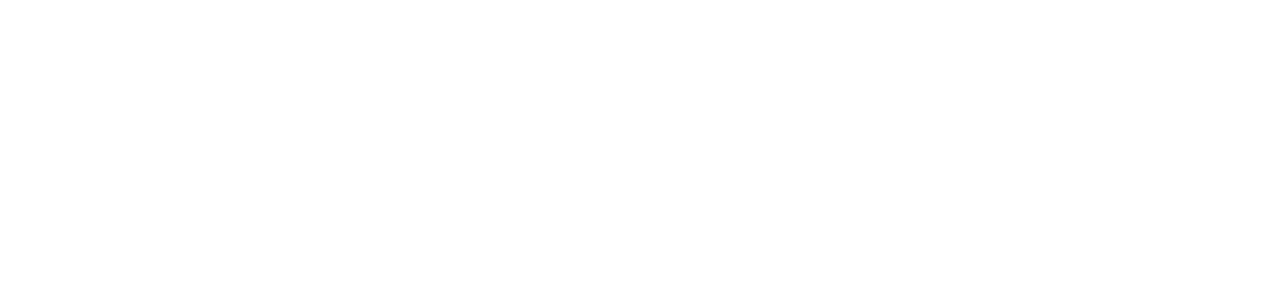
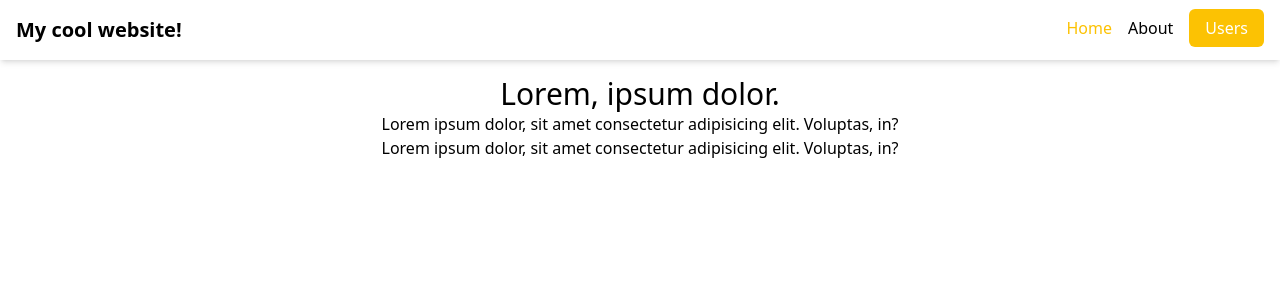
Before and after one commit to kubgus/learning-nuxt, a Nuxt app: page / in a window 1280 px wide. Shown: the top 300 px of the page. Built offline with nearby package versions, Linux system fonts and the light colour scheme.

Commit message:
Decent looking page

```diff
--- a/assets/css/tailwind.css
+++ b/assets/css/tailwind.css
@@ -4,6 +4,6 @@
 
 @layer components {
   .btn {
-    @apply px-4 py-2 rounded-md bg-blue-600 text-yellow-300;
+    @apply px-4 py-2 rounded-md text-back bg-test;
   }
 }
--- /dev/null
+++ b/layouts/default.vue
@@ -0,0 +1,29 @@
+<template>
+    <div>
+        <header class="shadow-md bg-back">
+            <nav class="container p-4 flex justify-between">
+                <h1 class="text-xl font-bold">My cool website!</h1>
+
+                <ul class="ml-auto flex gap-4 font-medium">
+                    <li><NuxtLink to="/">Home</NuxtLink></li>
+                    <li><NuxtLink to="/about">About</NuxtLink></li>
+                    <li><NuxtLink to="/users" class="btn">Users</NuxtLink></li>
+                </ul>
+            </nav>
+        </header>
+    </div>
+
+    <div class="container text-center p-4">
+        <slot />
+    </div>
+</template>
+
+<script setup>
+
+</script>
+
+<style lang="scss" scoped>
+    .router-link-exact-active:not(.btn) {
+        @apply text-test;
+    }
+</style>
--- /dev/null
+++ b/pages/about.vue
@@ -0,0 +1,15 @@
+<template>
+    <div>
+        <h1 class="text-3xl">About Us</h1>
+        <p>This is a test website because yes!</p>
+        <p>Give us $!</p>
+    </div>
+</template>
+
+<script setup>
+
+</script>
+
+<style scoped>
+
+</style>
--- a/pages/index.vue
+++ b/pages/index.vue
@@ -1,6 +1,8 @@
 <template>
     <div>
-
+        <h1 class="text-3xl">Lorem, ipsum dolor.</h1>
+        <p>Lorem ipsum dolor, sit amet consectetur adipisicing elit. Voluptas, in?</p>
+        <p>Lorem ipsum dolor, sit amet consectetur adipisicing elit. Voluptas, in?</p>
     </div>
 </template>
 
--- /dev/null
+++ b/pages/users/index.vue
@@ -0,0 +1,13 @@
+<template>
+    <div>
+
+    </div>
+</template>
+
+<script setup>
+
+</script>
+
+<style lang="scss" scoped>
+
+</style>
--- /dev/null
+++ b/postcss.config.js
@@ -0,0 +1,6 @@
+module.exports = {
+  plugins: {
+    tailwindcss: {},
+    autoprefixer: {},
+  },
+}
--- a/tailwind.config.cjs
+++ /dev/null
@@ -1,8 +0,0 @@
-const defaultTheme = require('tailwindcss/defaultTheme')
-
-module.exports = {
-  theme: {
-    extend: {
-    }
-  }
-}
--- /dev/null
+++ b/tailwind.config.js
@@ -0,0 +1,13 @@
+/** @type {import('tailwindcss').Config} */
+module.exports = {
+  content: [],
+  theme: {
+    extend: {
+      colors: {
+        test: '#fcc203',
+        back: '#ffffff',
+      }
+    },
+  },
+  plugins: [],
+}
```
